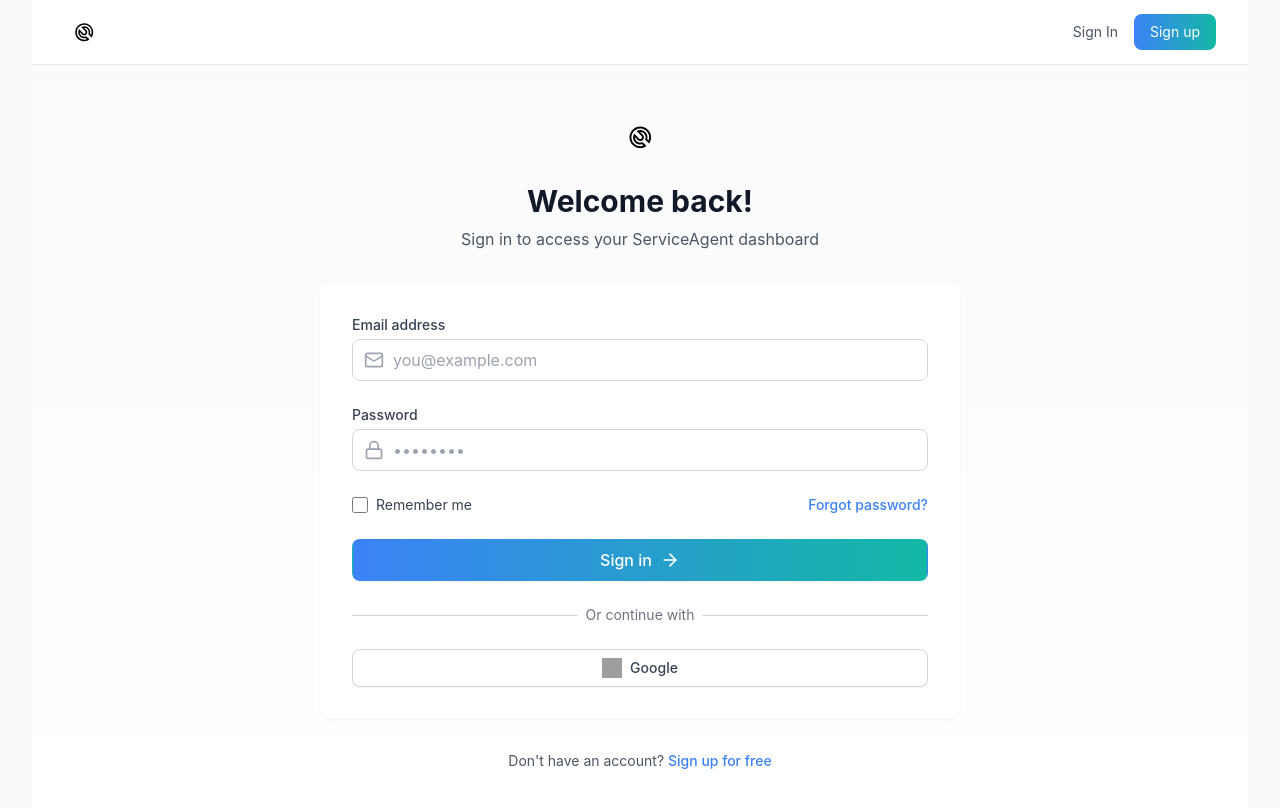
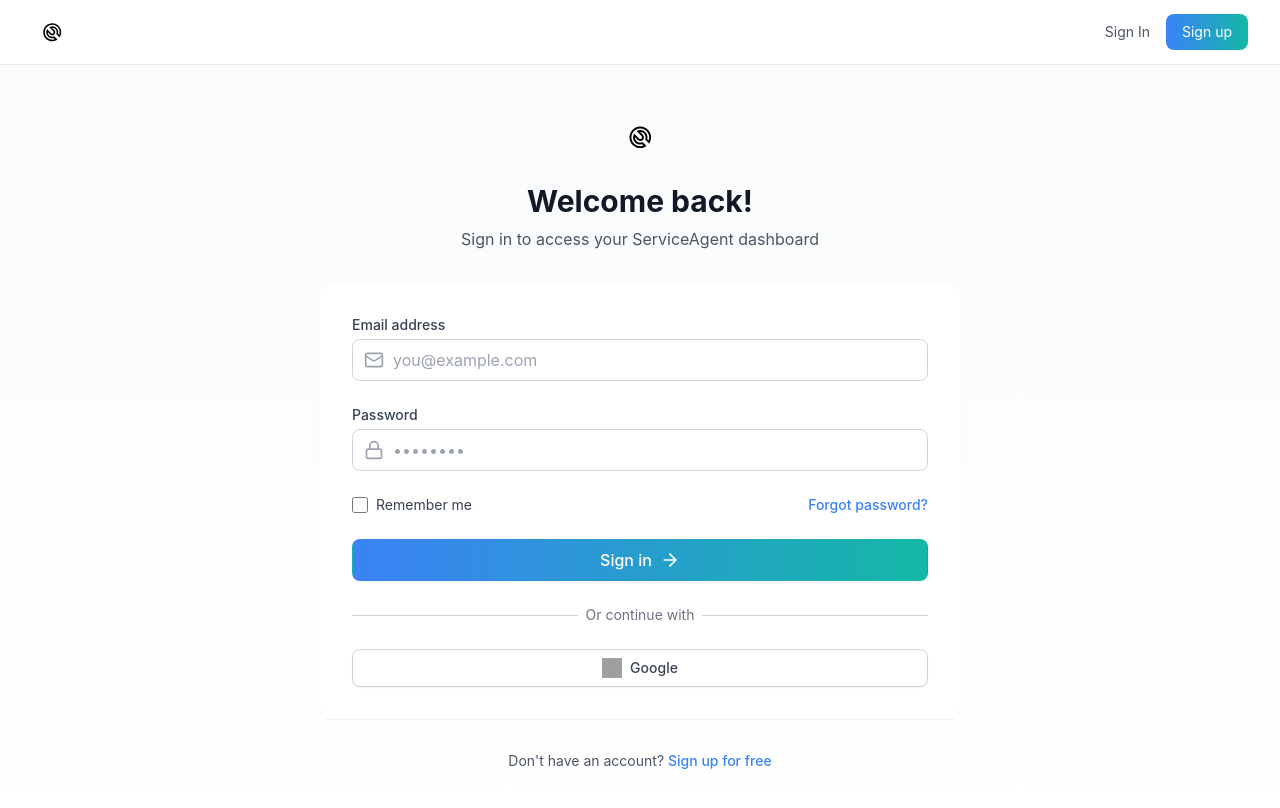
Before and after one commit to CleanAgentai/serviceagent, a React (Vite) app: page /login in a window 1280 px wide. Shown: the top 808 px of the page. Built offline with nearby package versions, Linux system fonts and the light colour scheme; no server answers; the database is empty; grey boxes are pictures that could not be loaded.

Commit message:
fixed padding issues in AppLayout.tsx

```diff
--- a/src/app/shared/layouts/AppLayout.tsx
+++ b/src/app/shared/layouts/AppLayout.tsx
@@ -80,11 +80,7 @@
       {/* Main content */}
       <div className="flex flex-col flex-grow">
         {showNavigation && <Navigation />}
-        <main
-          className={`flex-grow ${
-            fullWidth ? "" : "mx-auto w-full px-4 sm:px-6 lg:px-8"
-          }`}
-        >
+        <main className={`flex-grow ${fullWidth ? "" : "mx-auto w-full"}`}>
           {children || <Outlet />}
         </main>
         {showFooter && <Footer />}
```
